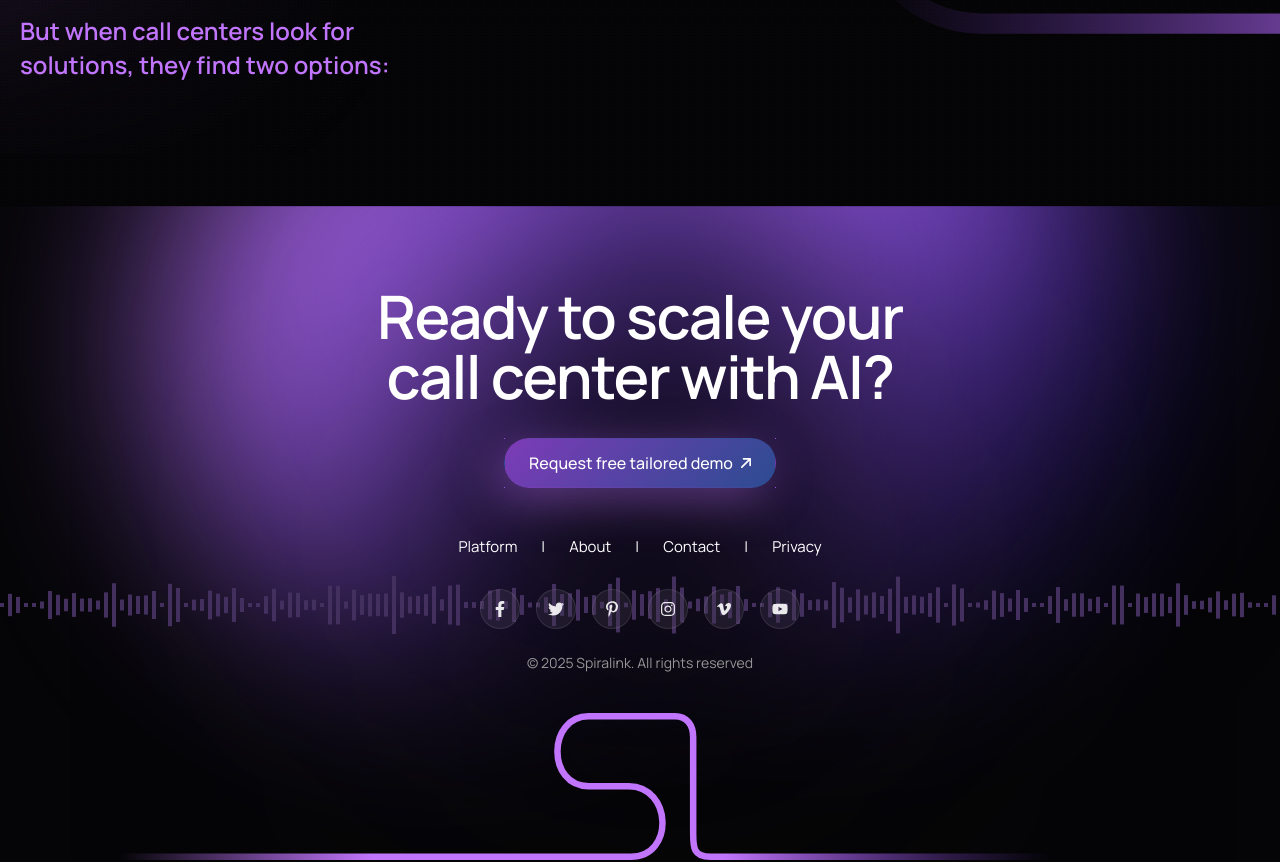
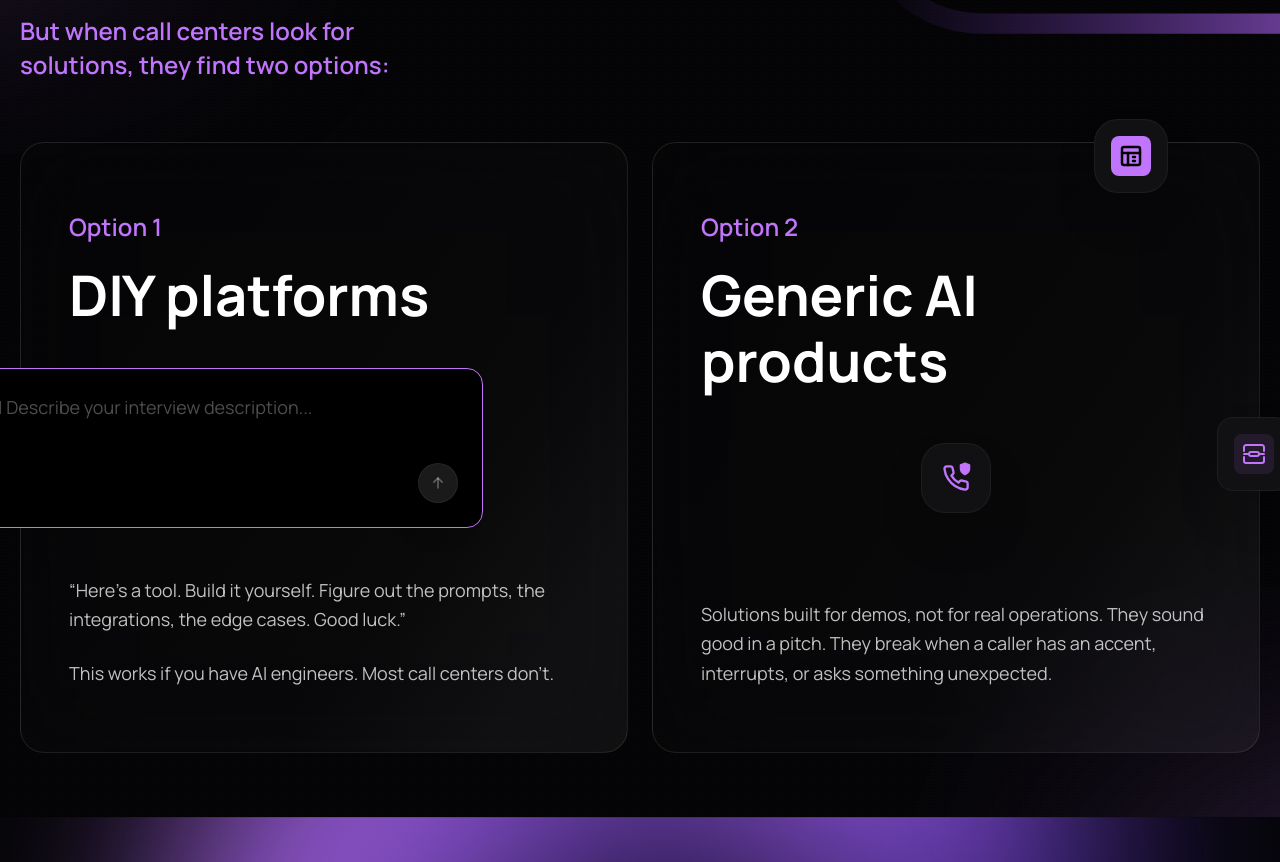
Before and after one commit to Yead191/spiralink-new, a Next.js app: page /existence in a window 1280 px wide. Shown: the part 1622-2484 px from the top of the page. Built offline with nearby package versions, Linux system fonts and the light colour scheme; what @ant-design/nextjs-registry would draw is missing.

Commit message:
added the problem view

```diff
--- a/src/feature/our-existence/components/ProblemWeSaw.tsx
+++ b/src/feature/our-existence/components/ProblemWeSaw.tsx
@@ -75,6 +75,135 @@ export default function ProblemWeSaw() {
       </div>
 
       {/* BOTTOM */}
+      <div className="grid grid-cols-1 lg:grid-cols-2 gap-12 lg:gap-6 md:max-w-xl lg:max-w-max md:mx-auto">
+        {/* Card 1 */}
+        <div className="glass-box rounded-[24px] p-4 py-8 md:p-8 lg:p-12 lg:py-16 border border-white/10 flex flex-col h-full">
+          <span className="box-subtitle mb-4">Option 1</span>
+          <h2 className="box-title mb-10">DIY platforms</h2>
+
+          <div className="border border-[#C175FC] rounded-2xl p-4 py-6 md:p-6 bg-[#000000] relative mb-12 min-h-[160px] md:-translate-x-24 backdrop-blur-2xl">
+            <span className="text-[#FFFFFF]/30 text-lg">
+              | Describe your interview description...
+            </span>
+            <div className="absolute bottom-6 right-6 bg-[#FFFFFF]/10 w-10 h-10 rounded-full flex items-center justify-center border border-white/5 shadow-2xl">
+              <svg
+                width="20"
+                height="20"
+                viewBox="0 0 24 24"
+                fill="none"
+                stroke="currentColor"
+                strokeWidth="2"
+                strokeLinecap="round"
+                strokeLinejoin="round"
+                className="text-[#FFFFFF]/30"
+              >
+                <path d="m17 11-5-5-5 5" />
+                <path d="M12 18V6" />
+              </svg>
+            </div>
+          </div>
+
+          <div className="mt-auto space-y-6">
+            <p className="section-subtitle">
+              “Here’s a tool. Build it yourself. Figure out the prompts, the
+              integrations, the edge cases. Good luck.”
+            </p>
+            <p className="section-subtitle">
+              This works if you have AI engineers. Most call centers don’t.
+            </p>
+          </div>
+        </div>
+
+        {/* Card 2 */}
+        <div className="glass-box rounded-[24px] p-8 lg:p-12 lg:py-16 border border-white/10 flex flex-col h-full relative">
+          {/* Floating Icons */}
+          {/* Top Icon */}
+          <div className="absolute md:-top-6 right-[15%] bg-[#111113] p-4 rounded-3xl border border-white/5 shadow-2xl z-20">
+            <div className="bg-[#C175FC] p-2 rounded-lg">
+              <svg
+                width="24"
+                height="24"
+                viewBox="0 0 24 24"
+                fill="none"
+                stroke="#000"
+                strokeWidth="2.5"
+                strokeLinecap="round"
+                strokeLinejoin="round"
+              >
+                <rect width="18" height="18" x="3" y="3" rx="2" />
+                <path d="M3 9h18" />
+                <path d="M9 21V9" />
+                <path d="M14 13h2" />
+                <path d="M14 17h2" />
+              </svg>
+            </div>
+          </div>
+          {/* Mid-Lower Center Icon */}
+          <div className="absolute top-0 left-1/2 md:top-[50%] lg:top-[55%] md:left-3/4 lg:left-1/2 bg-[#111113] p-5 rounded-3xl border border-white/5 shadow-2xl -translate-x-1/2 -translate-y-1/2 z-20">
+            <div className="relative">
+              <svg
+                width="28"
+                height="28"
+                viewBox="0 0 24 24"
+                fill="none"
+                stroke="#C175FC"
+                strokeWidth="2"
+                strokeLinecap="round"
+                strokeLinejoin="round"
+              >
+                <path d="M22 16.92v3a2 2 0 0 1-2.18 2 19.79 19.79 0 0 1-8.63-3.07 19.5 19.5 0 0 1-6-6 19.79 19.79 0 0 1-3.07-8.67A2 2 0 0 1 4.11 2h3a2 2 0 0 1 2 1.72 12.84 12.84 0 0 0 .7 2.81 2 2 0 0 1-.45 2.11L8.09 9.91a16 16 0 0 0 6 6l1.27-1.27a2 2 0 0 1 2.11-.45 12.84 12.84 0 0 0 2.81.7A2 2 0 0 1 22 16.92z" />
+              </svg>
+              <div className="absolute -top-1 -right-1 bg-[#111113] p-0.5 rounded-full">
+                <svg
+                  width="14"
+                  height="14"
+                  viewBox="0 0 24 24"
+                  fill="#C175FC"
+                  stroke="#C175FC"
+                  strokeWidth="2"
+                  strokeLinecap="round"
+                  strokeLinejoin="round"
+                >
+                  <path d="M12 22s8-4 8-10V5l-8-3-8 3v7c0 6 8 10 8 10z" />
+                  <path d="m9 12 2 2 4-4" />
+                </svg>
+              </div>
+            </div>
+          </div>
+          {/* Mid Right Icon */}
+          <div className="absolute top-[30%] md:top-[25%] lg:top-[45%] -right-8 bg-[#111113] p-4 rounded-2xl border border-white/5 shadow-2xl z-20">
+            <div className="bg-[#C175FC]/10 p-2 rounded-lg">
+              <svg
+                width="24"
+                height="24"
+                viewBox="0 0 24 24"
+                fill="none"
+                stroke="#C175FC"
+                strokeWidth="2"
+                strokeLinecap="round"
+                strokeLinejoin="round"
+              >
+                <path d="M2 9V5.25A2.25 2.25 0 0 1 4.25 3h15.5A2.25 2.25 0 0 1 22 5.25V9" />
+                <path d="M2 15v3.75A2.25 2.25 0 0 0 4.25 21h15.5A2.25 2.25 0 0 0 22 18.75V15" />
+                <path d="M2 12h5" />
+                <path d="M17 12h5" />
+                <path d="M7 12a2 2 0 0 1 2-2h6a2 2 0 0 1 2 2 2 2 0 0 1-2 2H9a2 2 0 0 1-2-2z" />
+              </svg>
+            </div>
+          </div>
+
+          <span className="box-subtitle mb-4">Option 2</span>
+          <h2 className="box-title mb-10 max-w-[300px]">Generic AI products</h2>
+
+          <div className="mt-auto">
+            <p className="section-subtitle">
+              Solutions built for demos, not for real operations. They sound
+              good in a pitch. They break when a caller has an accent,
+              interrupts, or asks something unexpected.
+            </p>
+          </div>
+        </div>
+      </div>
     </section>
   );
 }
```
